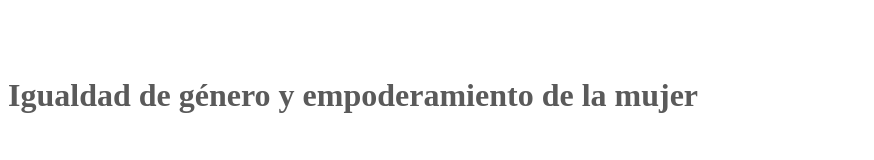
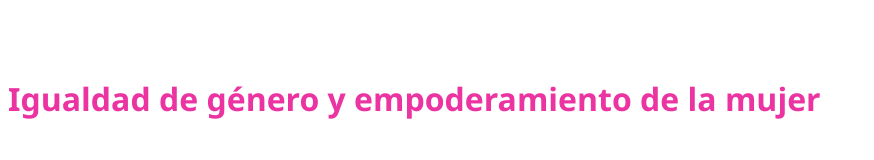
Before and after one commit to Patrones-Hermosos/Proyecto-final, a plain HTML site: page Index proyecto final.html in a window 1280 px wide. Shown: the whole page, without its empty margins (0-874 px from the left). Drawn offline with Linux system fonts and the light colour scheme.

Commit message:
Update proyecto final.css

```diff
--- a/proyecto final.css
+++ b/proyecto final.css
@@ -5,6 +5,10 @@ body {
     padding-bottom: 3rem;
     color: #5a5a5a;
   }
+header {
+  color: #eb34a1;
+  font-family: Segoe UI;
+}
 
 
   /* CUSTOMIZE THE CAROUSEL
```
